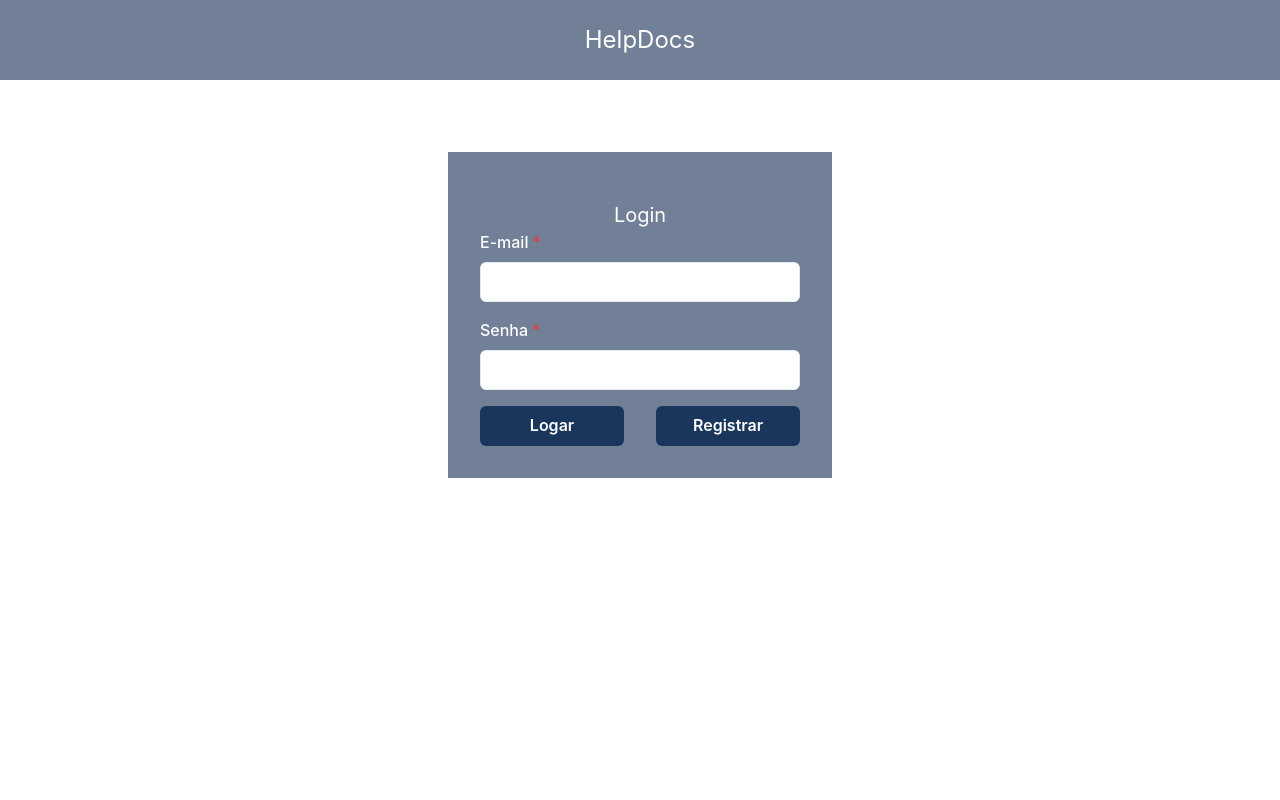
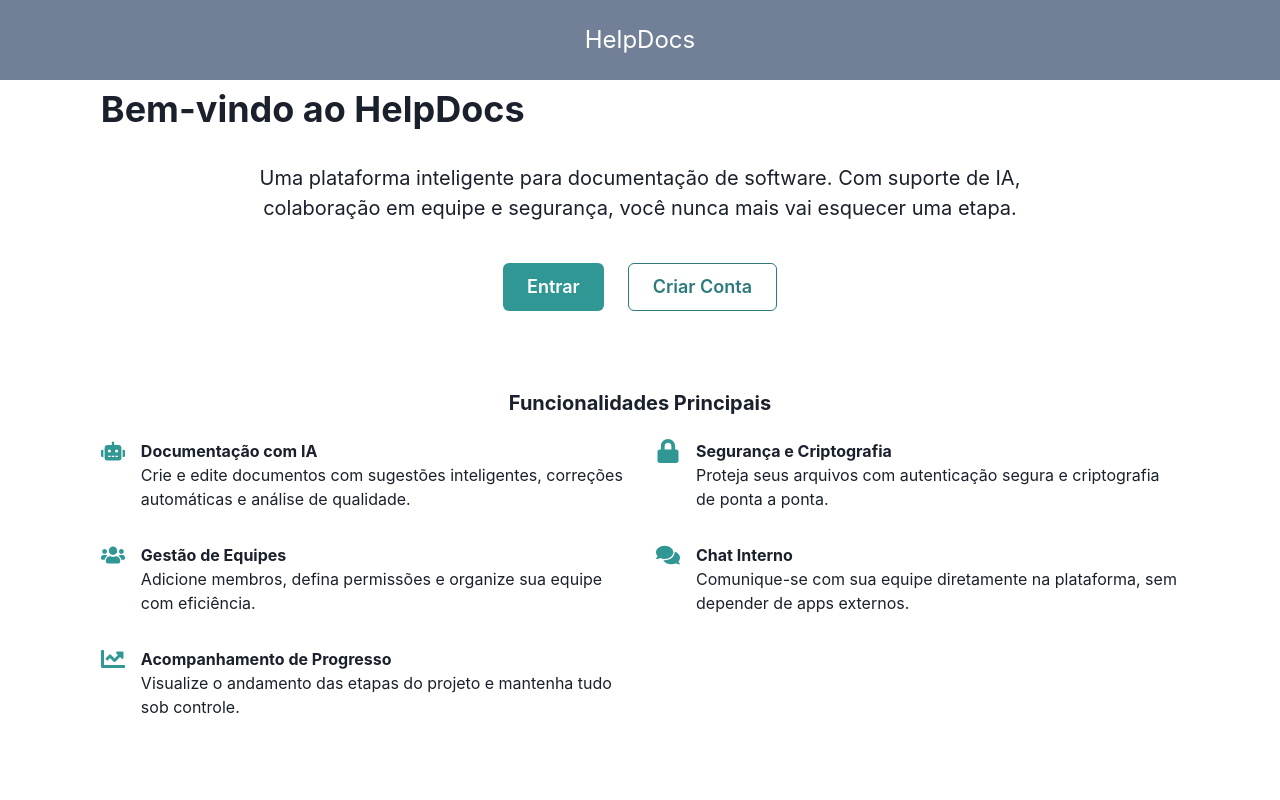
Before and after one commit to Hideyuki73/HelpDocs, a Next.js app in the folder frontend/: page / in a window 1280 px wide. Shown: the top 800 px of the page. Built offline with nearby package versions, Linux system fonts and the light colour scheme; no server answers.

Commit message:
Criação de página de login/home/cadastro e manutenção no frontend

```diff
--- a/frontend/package.json
+++ b/frontend/package.json
@@ -3,7 +3,7 @@
   "version": "0.1.0",
   "private": true,
   "scripts": {
-    "dev": "next dev --turbopack",
+    "dev": "next dev",
     "build": "next build",
     "start": "next start",
     "lint": "next lint"
--- a/frontend/src/app/components/form/FormLogin.tsx
+++ b/frontend/src/app/components/form/FormLogin.tsx
@@ -1,9 +1,29 @@
 'use client'
 
-import { Spinner, Box, Stack, FormControl, FormLabel, Input, Text, Flex, Button } from '@chakra-ui/react'
-import { Formik, Form, Field, ErrorMessage, FormikHelpers } from 'formik'
+import {
+  Spinner,
+  Box,
+  Stack,
+  FormControl,
+  FormLabel,
+  Input,
+  Text,
+  Flex,
+  Button,
+} from '@chakra-ui/react'
+import {
+  Formik,
+  Form,
+  Field,
+  ErrorMessage,
+  FormikHelpers,
+} from 'formik'
 import { object, string, InferType } from 'yup'
-import { signInWithEmailAndPassword, setPersistence, browserLocalPersistence } from 'firebase/auth'
+import {
+  signInWithEmailAndPassword,
+  setPersistence,
+  browserLocalPersistence,
+} from 'firebase/auth'
 import { auth } from '../../../config/firebase'
 import { useRouter } from 'next/navigation'
 
@@ -11,24 +31,26 @@ const LoginSchema = object({
   email: string().email('E-mail inválido').required('E-mail é obrigatório'),
   senha: string().required('Senha é obrigatória'),
 })
+
 export type FormLoginValues = InferType<typeof LoginSchema>
 
 interface FormLoginProps {
   trocarTela: () => void
+  onSubmit?: (values: FormLoginValues, actions: FormikHelpers<FormLoginValues>) => void
 }
 
-export default function FormLogin({ trocarTela }: FormLoginProps) {
+export default function FormLogin({ trocarTela, onSubmit }: FormLoginProps) {
   const router = useRouter()
-  const handleLogin = async (values: FormLoginValues, actions: FormikHelpers<FormLoginValues>) => {
+
+  const handleLogin = async (
+    values: FormLoginValues,
+    actions: FormikHelpers<FormLoginValues>
+  ) => {
     actions.setSubmitting(true)
     try {
-      // configura persistência local
       await setPersistence(auth, browserLocalPersistence)
-
-      // faz login
       const cred = await signInWithEmailAndPassword(auth, values.email, values.senha)
       console.log('Login realizado:', cred.user)
-      // redirecionar ou trocar tela
       router.push('/home')
     } catch (error: any) {
       console.error('Erro no login:', error.message)
@@ -42,18 +64,13 @@ export default function FormLogin({ trocarTela }: FormLoginProps) {
 
   return (
     <Box w="100%">
-      <Text
-        mt={4}
-        color="white"
-        fontSize="xl"
-        textAlign="center"
-      >
+      <Text mt={4} fontSize="xl" textAlign="center" fontWeight="bold">
         Login
       </Text>
       <Formik
         initialValues={initialValues}
         validationSchema={LoginSchema}
-        onSubmit={handleLogin}
+        onSubmit={onSubmit ?? handleLogin}
       >
         {({ isSubmitting }) => (
           <Form>
@@ -61,16 +78,9 @@ export default function FormLogin({ trocarTela }: FormLoginProps) {
               <Field name="email">
                 {({ field }: any) => (
                   <FormControl isRequired>
-                    <FormLabel color="white">E-mail</FormLabel>
-                    <Input
-                      {...field}
-                      type="email"
-                      bg="white"
-                    />
-                    <Text
-                      color="red.300"
-                      fontSize="sm"
-                    >
+                    <FormLabel>E-mail</FormLabel>
+                    <Input {...field} type="email" bg="white" />
+                    <Text color="red.500" fontSize="sm">
                       <ErrorMessage name="email" />
                     </Text>
                   </FormControl>
@@ -80,16 +90,9 @@ export default function FormLogin({ trocarTela }: FormLoginProps) {
               <Field name="senha">
                 {({ field }: any) => (
                   <FormControl isRequired>
-                    <FormLabel color="white">Senha</FormLabel>
-                    <Input
-                      {...field}
-                      type="password"
-                      bg="white"
-                    />
-                    <Text
-                      color="red.300"
-                      fontSize="sm"
-                    >
+                    <FormLabel>Senha</FormLabel>
+                    <Input {...field} type="password" bg="white" />
+                    <Text color="red.500" fontSize="sm">
                       <ErrorMessage name="senha" />
                     </Text>
                   </FormControl>
@@ -110,8 +113,8 @@ export default function FormLogin({ trocarTela }: FormLoginProps) {
                 <Button
                   w="45%"
                   onClick={trocarTela}
-                  bg="blue.900"
-                  _hover={{ bg: 'blue.700' }}
+                  bg="gray.600"
+                  _hover={{ bg: 'gray.500' }}
                   color="white"
                 >
                   Registrar
--- a/frontend/src/app/home/page.tsx
+++ b/frontend/src/app/home/page.tsx
@@ -1,5 +1,7 @@
-import { Box, Grid, GridItem, ListItem, Text, UnorderedList } from '@chakra-ui/react'
+import { Box, Grid, GridItem, Text } from '@chakra-ui/react'
+import { UnorderedList, ListItem } from '@chakra-ui/layout'
 import { PageLayout } from '../components/layout/PageLayout'
+
 
 export default function HomePage() {
   return (
--- a/frontend/src/app/layout.tsx
+++ b/frontend/src/app/layout.tsx
@@ -1,6 +1,6 @@
 import { Provider } from '@/components/ui/provider'
 import { Inter } from 'next/font/google'
-import MainLayout from './components/layout/MainLayot'
+import MainLayout from './components/layout/MainLayout'
 
 const inter = Inter({ subsets: ['latin'] })
 
@@ -10,7 +10,7 @@ export const metadata = {
 
 export default function RootLayout({ children }: { children: React.ReactNode }) {
   return (
-    <html suppressHydrationWarning>
+    <html lang="en" suppressHydrationWarning>
       <body suppressHydrationWarning>
         <Provider>
           <MainLayout>{children}</MainLayout>
--- a/frontend/src/app/page.tsx
+++ b/frontend/src/app/page.tsx
@@ -1,44 +1,100 @@
 'use client'
 
-import { Box, Stack } from '@chakra-ui/react'
-import { useState } from 'react'
-import FormLogin from './components/form/FormLogin'
-import FormRegistro from './components/form/FormRegistro'
-import { createUserWithEmailAndPassword, auth } from '../config/firebase'
+import { Box, Button, Heading, Stack, Text, VStack, SimpleGrid, Icon } from '@chakra-ui/react'
+import { useRouter } from 'next/navigation'
+import { PageLayout } from './components/layout/PageLayout'
+import { FaRobot, FaLock, FaUsers, FaComments, FaChartLine } from 'react-icons/fa'
 
-const handleRegistro = async (values: any) => {
-  try {
-    const userCredential = await createUserWithEmailAndPassword(auth, values.email, values.senha)
+export default function HomePage() {
+  const router = useRouter()
 
-    const user = userCredential.user
-    console.log('Usuário registrado:', user)
-  } catch (error: any) {
-    console.error('Erro ao registrar:', error.message)
-  }
+  return (
+    <PageLayout title="Bem-vindo ao HelpDocs">
+      <VStack spacing={10} align="center" mt={8}>
+        <Text fontSize="xl" textAlign="center" maxW="800px">
+          Uma plataforma inteligente para documentação de software. Com suporte de IA, colaboração em equipe e segurança, você nunca mais vai esquecer uma etapa.
+        </Text>
+
+        <Stack direction={{ base: 'column', md: 'row' }} spacing={6}>
+          <Button colorScheme="teal" size="lg" onClick={() => router.push('user/login')}>
+            Entrar
+          </Button>
+          <Button
+  variant="outline"
+  colorScheme="teal"
+  size="lg"
+  onClick={() => router.push('/user/register')}
+>
+  Criar Conta
+</Button>
+
+        </Stack>
+
+        <Box mt={10} w="100%">
+          <Heading size="md" mb={6} textAlign="center">
+            Funcionalidades Principais
+          </Heading>
+          <SimpleGrid columns={{ base: 1, md: 2 }} spacing={8}>
+            <Feature
+              icon={FaRobot}
+              title="Documentação com IA"
+              description="Crie e edite documentos com sugestões inteligentes, correções automáticas e análise de qualidade."
+            />
+            <Feature
+              icon={FaLock}
+              title="Segurança e Criptografia"
+              description="Proteja seus arquivos com autenticação segura e criptografia de ponta a ponta."
+            />
+            <Feature
+              icon={FaUsers}
+              title="Gestão de Equipes"
+              description="Adicione membros, defina permissões e organize sua equipe com eficiência."
+            />
+            <Feature
+              icon={FaComments}
+              title="Chat Interno"
+              description="Comunique-se com sua equipe diretamente na plataforma, sem depender de apps externos."
+            />
+            <Feature
+              icon={FaChartLine}
+              title="Acompanhamento de Progresso"
+              description="Visualize o andamento das etapas do projeto e mantenha tudo sob controle."
+            />
+          </SimpleGrid>
+        </Box>
+
+        <Box mt={16} textAlign="center">
+          <Heading size="md" mb={4}>Para quem é o HelpDocs?</Heading>
+          <Text maxW="700px" mx="auto">
+            Desenvolvedores, gerentes de projeto, analistas de requisitos, product owners e profissionais de UX que desejam uma documentação mais eficiente, organizada e colaborativa.
+          </Text>
+        </Box>
+
+        <Box mt={16} textAlign="center">
+          <Heading size="md" mb={4}>Como funciona?</Heading>
+          <Text maxW="700px" mx="auto">
+            Após criar sua conta, você pode cadastrar sua empresa, montar sua equipe, criar documentos e deixar que a IA te ajude a manter tudo claro, completo e bem estruturado.
+          </Text>
+        </Box>
+      </VStack>
+    </PageLayout>
+  )
 }
 
-export default function Page() {
-  const [possuiConta, setPossuiConta] = useState(true)
+interface FeatureProps {
+  icon: any
+  title: string
+  description: string
+}
 
-  const handleLogin = (values: any) => {
-    console.log('Login:', values)
-  }
-
+function Feature({ icon, title, description }: FeatureProps) {
   return (
-    <Box
-      p={8}
-      backgroundColor={'gray.500'}
-      alignSelf={'center'}
-      width={'30%'}
-      mt={'5%'}
-    >
-      <Stack alignItems={'center'}>
-        {possuiConta ? (
-          <FormLogin trocarTela={() => setPossuiConta(false)} />
-        ) : (
-          <FormRegistro trocarTela={() => setPossuiConta(true)} />
-        )}
-      </Stack>
-    </Box>
+    <Stack direction="row" spacing={4} align="start">
+      <Icon as={icon} boxSize={6} color="teal.500" />
+      <Box>
+        <Text fontWeight="bold">{title}</Text>
+        <Text>{description}</Text>
+      </Box>
+    </Stack>
   )
 }
```
Also changed, not shown: frontend/src/app/components/form/FormRegistro.tsx (+43 -71 lines), frontend/src/app/user/login/page.tsx (added, +44 -0 lines), frontend/src/app/user/register/page.tsx (added, +68 -0 lines), package.json (+12 -1 lines), frontend/src/app/components/layout/MainLayout.tsx (renamed from frontend/src/app/components/layout/MainLayot.tsx), frontend/src/app/user/delete/page.tsx (added), 2 other files (tests, documents, lock files or other folders).
